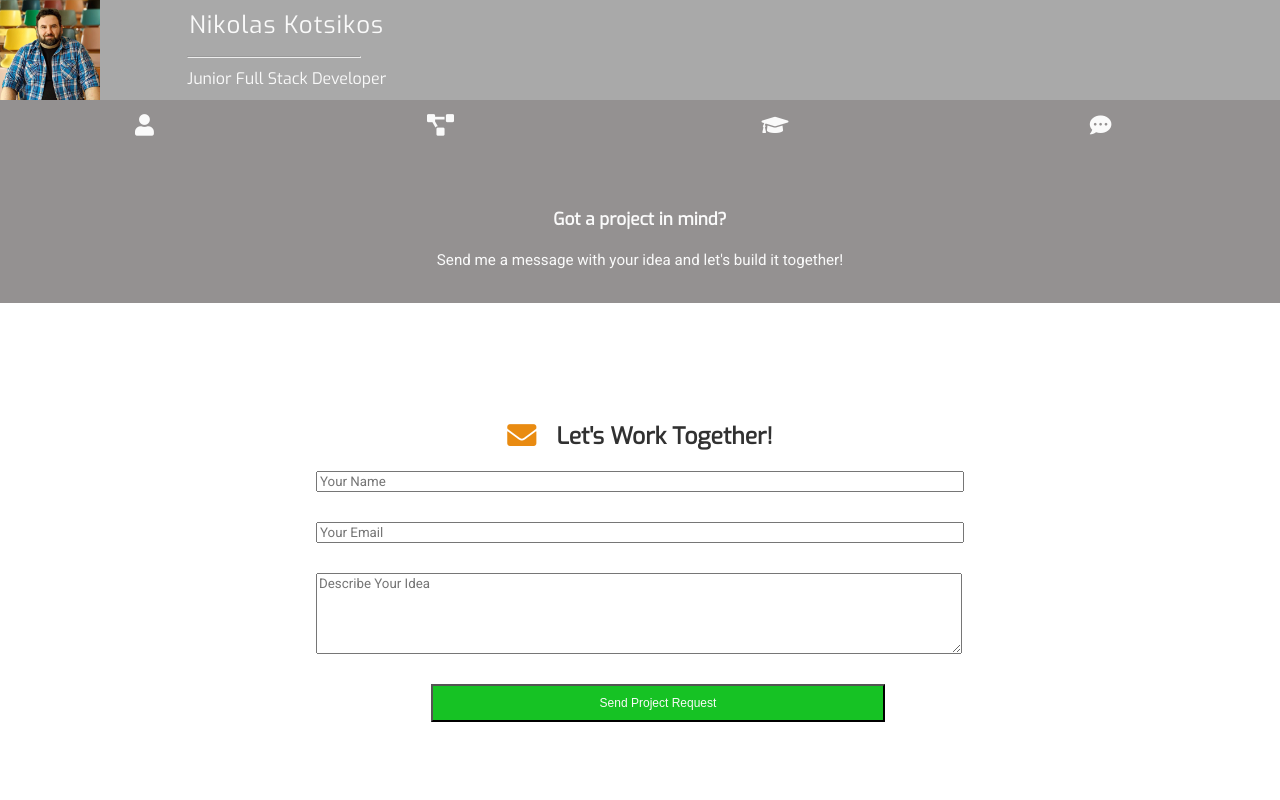
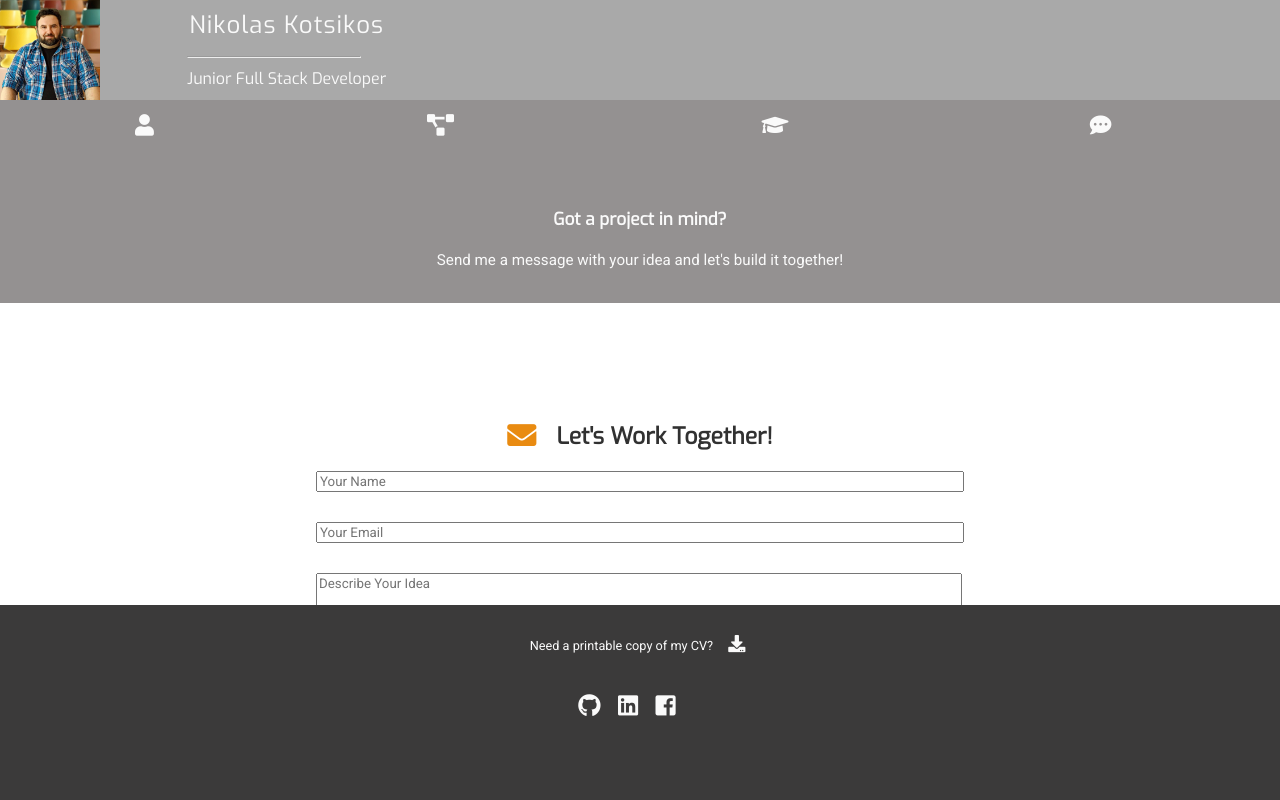
Before and after one commit to Code-Institute-Submissions/NikolasKotsikos-NikolasKotsikos-OnlineCV, a plain HTML site: page contact.html in a window 1280 px wide. Shown: the top 800 px of the page. Drawn offline with Linux system fonts and the light colour scheme.

Commit message:
Further css debugging

```diff
--- a/assets/css/style.css
+++ b/assets/css/style.css
@@ -6,6 +6,7 @@ html,
 body {
   height: 100%;
   margin: 0;
+  position: relative;
 }
 
 /*--------------------------------------------Header*/
@@ -277,7 +278,7 @@ header {
 /*--------------------------------------------Main Content*/
 
 .contentcontainer {
-  height: calc(83vh - 83px);
+  height: calc(80vh - 80px);
   padding: 0;
   margin: 0;
   border: 0;
@@ -438,7 +439,8 @@ button[type="submit"] {
 footer {
   background-color: #3b3a3a;
   width: 100%;
-  height: 76.5px;
+  height: 77px;
+  bottom: 0;
   position: absolute;
 }
 
```
